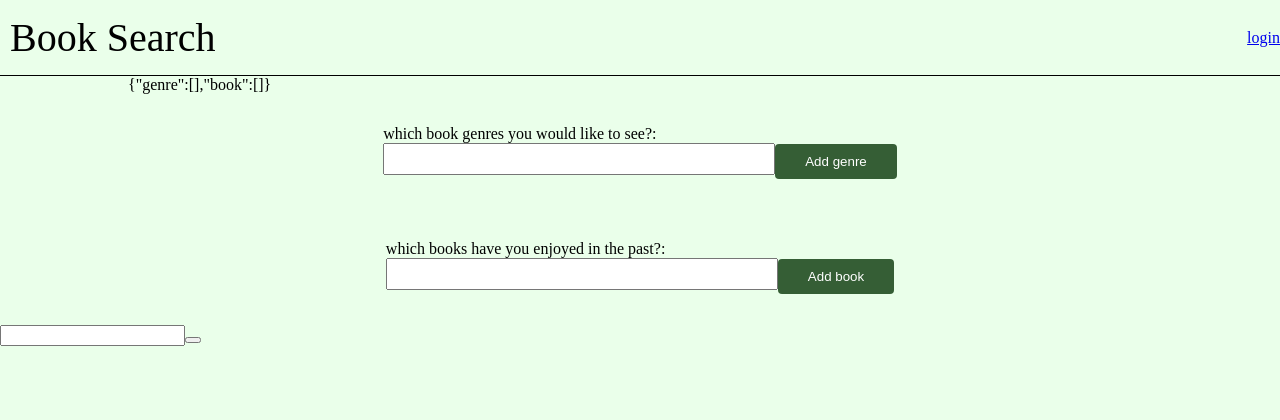
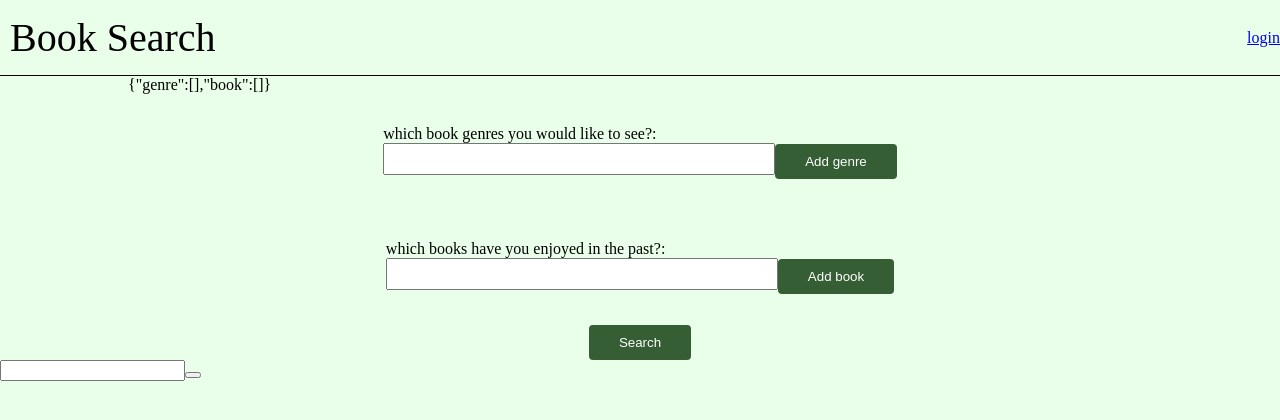
Before and after one commit to SpencerHitchcock05/Book-App, a React app in the folder client/: page / in a window 1280 px wide. Shown: the top 420 px of the page. Built offline with nearby package versions, Linux system fonts and the light colour scheme; the HTML template or start-up script is replaced by a standard one.

Commit message:
user can now access api suggestions

```diff
--- a/client/src/App.css
+++ b/client/src/App.css
@@ -33,6 +33,8 @@ body {
     width: 100vw;
 
     display: flex;
+    flex-direction: column;
+    align-items: center;
     justify-content: center;
 }
 
--- a/client/src/Content.jsx
+++ b/client/src/Content.jsx
@@ -45,7 +45,10 @@ function Content() {
                 <Params type={"book"} question={"which books have you enjoyed in the past?:"} setPrompts={setPrompts}/>
 
             </div>
-
+            <div>
+              <button className='prompt-button' id='search-button' type='button' onClick={serverFetch}>Search</button>
+            </div>
+            {JSON.stringify(suggestions)}
         </div>
 
         </>
```
